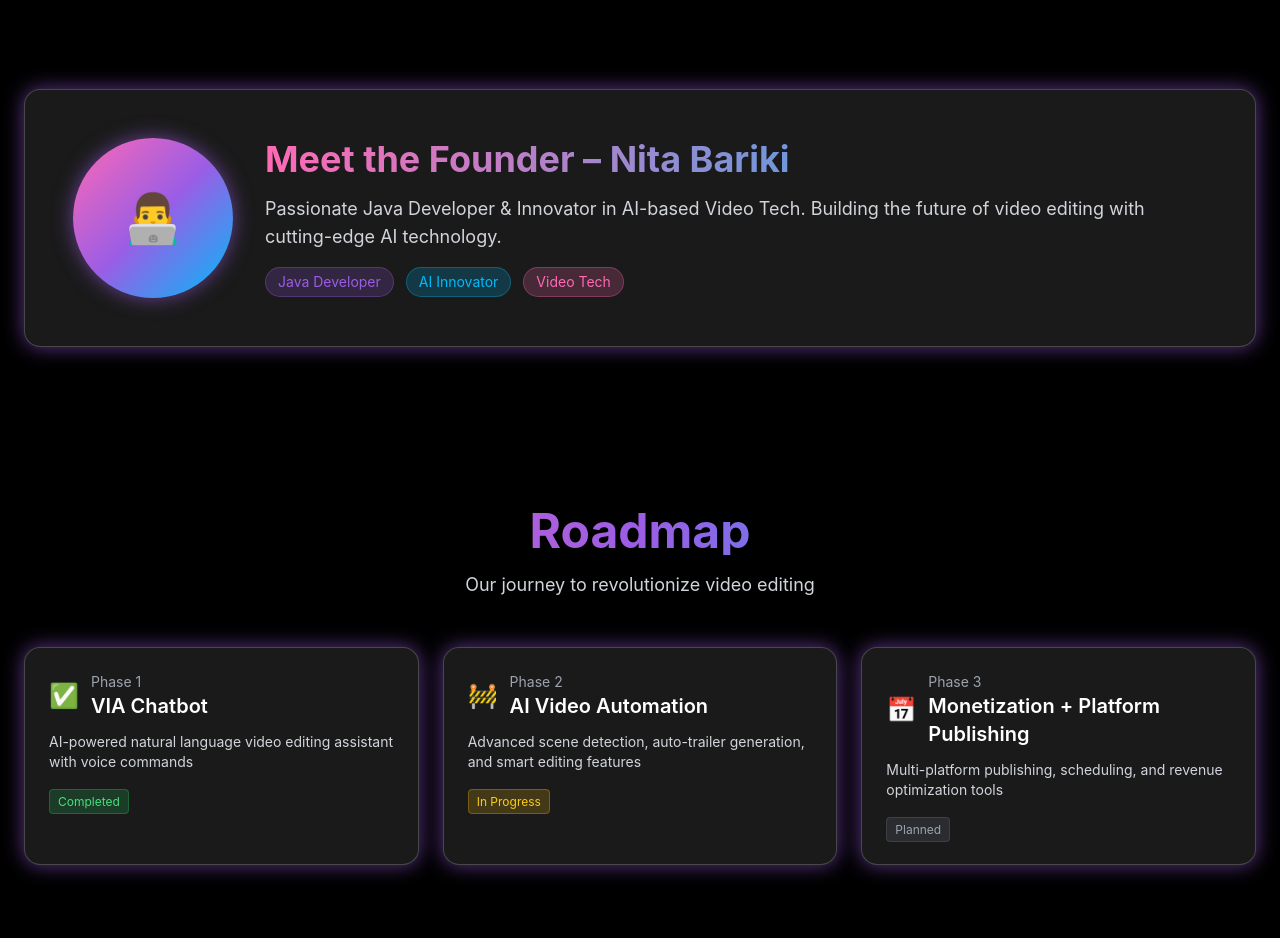
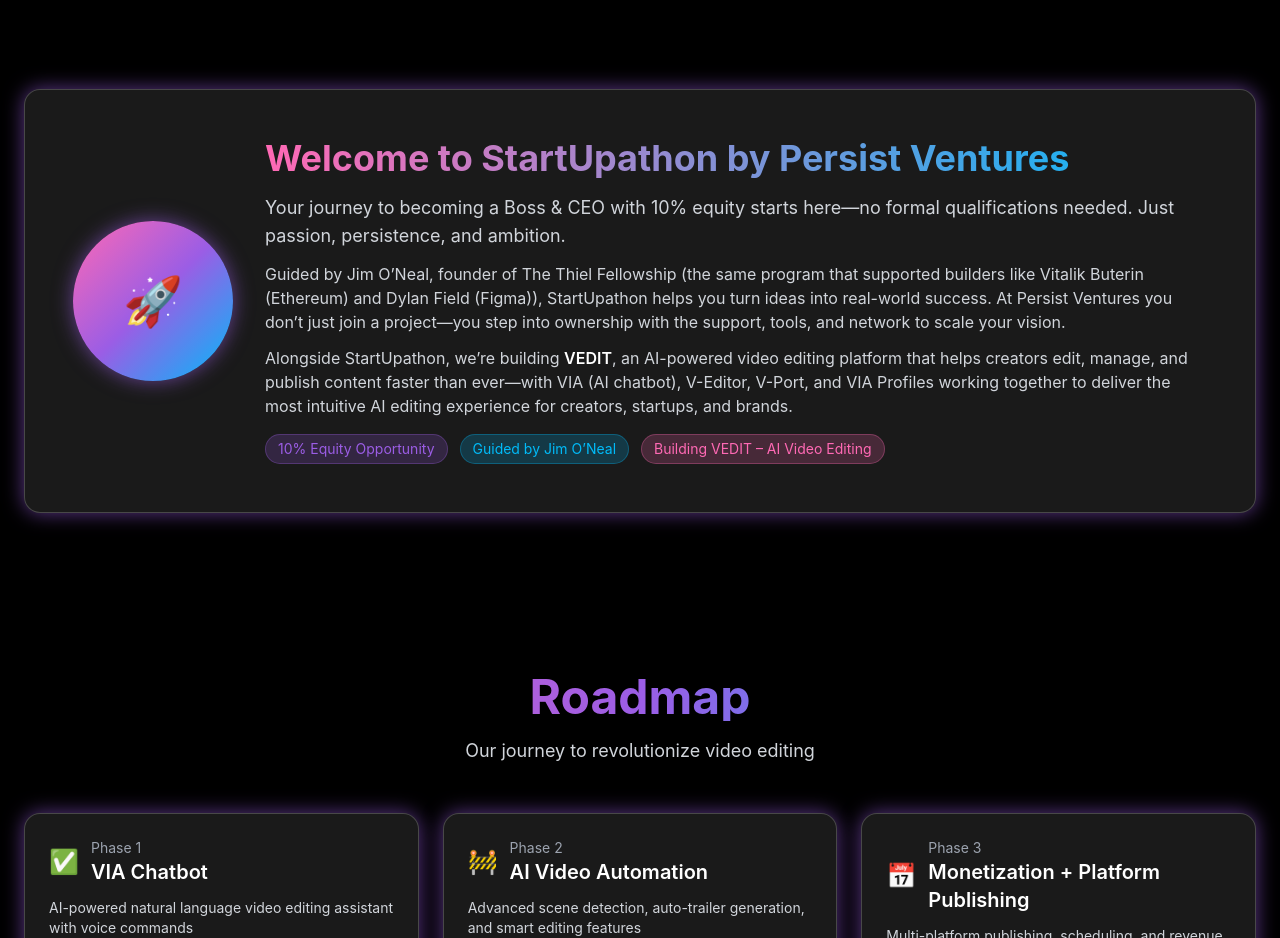
Before and after one commit to nita-05/vedit, a Next.js app: page / in a window 1280 px wide. Shown: the part 2280-3218 px from the top of the page. Built offline with nearby package versions, Linux system fonts and the light colour scheme; no server answers.

Commit message:
improved

```diff
--- a/app/page.tsx
+++ b/app/page.tsx
@@ -526,7 +526,7 @@ export default function LandingPage() {
         </motion.div>
       </section>
 
-      {/* Meet the Founder Section */}
+      {/* Startupathon / Program Section */}
       <section className="relative z-10 w-full max-w-7xl mx-auto px-4 sm:px-6 py-12 sm:py-20">
         <motion.div
           initial={{ opacity: 0, y: 40 }}
@@ -542,24 +542,37 @@ export default function LandingPage() {
               viewport={{ once: true }}
               className="w-32 h-32 sm:w-40 sm:h-40 rounded-full bg-gradient-to-br from-vedit-pink via-vedit-purple to-vedit-blue flex items-center justify-center text-4xl sm:text-5xl shadow-glow"
             >
-              👨‍💻
+              🚀
             </motion.div>
             <div className="flex-1 text-center md:text-left">
               <h2 className="text-2xl sm:text-3xl md:text-4xl font-bold mb-3 sm:mb-4 bg-gradient-to-r from-vedit-pink to-vedit-blue bg-clip-text text-transparent">
-                Meet the Founder – Nita Bariki
+                Welcome to StartUpathon by Persist Ventures
               </h2>
-              <p className="text-gray-300 text-sm sm:text-base md:text-lg leading-relaxed mb-4">
-                Passionate Java Developer & Innovator in AI-based Video Tech. Building the future of video editing with cutting-edge AI technology.
+              <p className="text-gray-300 text-sm sm:text-base md:text-lg leading-relaxed mb-3">
+                Your journey to becoming a Boss & CEO with 10% equity starts here—no formal qualifications needed.
+                Just passion, persistence, and ambition.
+              </p>
+              <p className="text-gray-300 text-xs sm:text-sm md:text-base leading-relaxed mb-3">
+                Guided by Jim O’Neal, founder of The Thiel Fellowship (the same program that supported builders like
+                Vitalik Buterin (Ethereum) and Dylan Field (Figma)), StartUpathon helps you turn ideas into real-world
+                success. At Persist Ventures you don’t just join a project—you step into ownership with the support,
+                tools, and network to scale your vision.
+              </p>
+              <p className="text-gray-300 text-xs sm:text-sm md:text-base leading-relaxed mb-4">
+                Alongside StartUpathon, we’re building <span className="font-semibold text-white">VEDIT</span>, an
+                AI-powered video editing platform that helps creators edit, manage, and publish content faster than
+                ever—with VIA (AI chatbot), V-Editor, V-Port, and VIA Profiles working together to deliver the most
+                intuitive AI editing experience for creators, startups, and brands.
               </p>
               <div className="flex flex-wrap justify-center md:justify-start gap-2 sm:gap-3">
                 <span className="px-3 py-1 rounded-full bg-vedit-purple/20 text-vedit-purple text-xs sm:text-sm border border-vedit-purple/30">
-                  Java Developer
+                  10% Equity Opportunity
                 </span>
                 <span className="px-3 py-1 rounded-full bg-vedit-blue/20 text-vedit-blue text-xs sm:text-sm border border-vedit-blue/30">
-                  AI Innovator
+                  Guided by Jim O’Neal
                 </span>
                 <span className="px-3 py-1 rounded-full bg-vedit-pink/20 text-vedit-pink text-xs sm:text-sm border border-vedit-pink/30">
-                  Video Tech
+                  Building VEDIT – AI Video Editing
                 </span>
               </div>
             </div>
```
